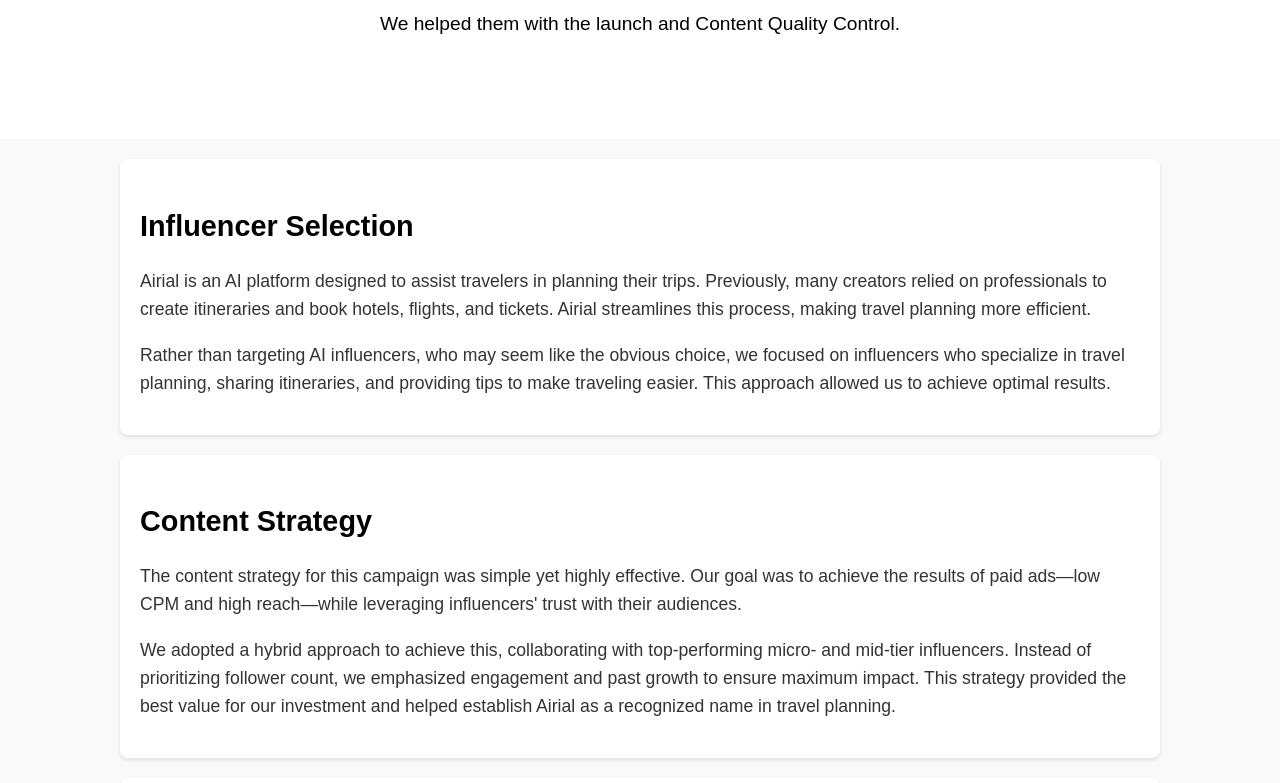
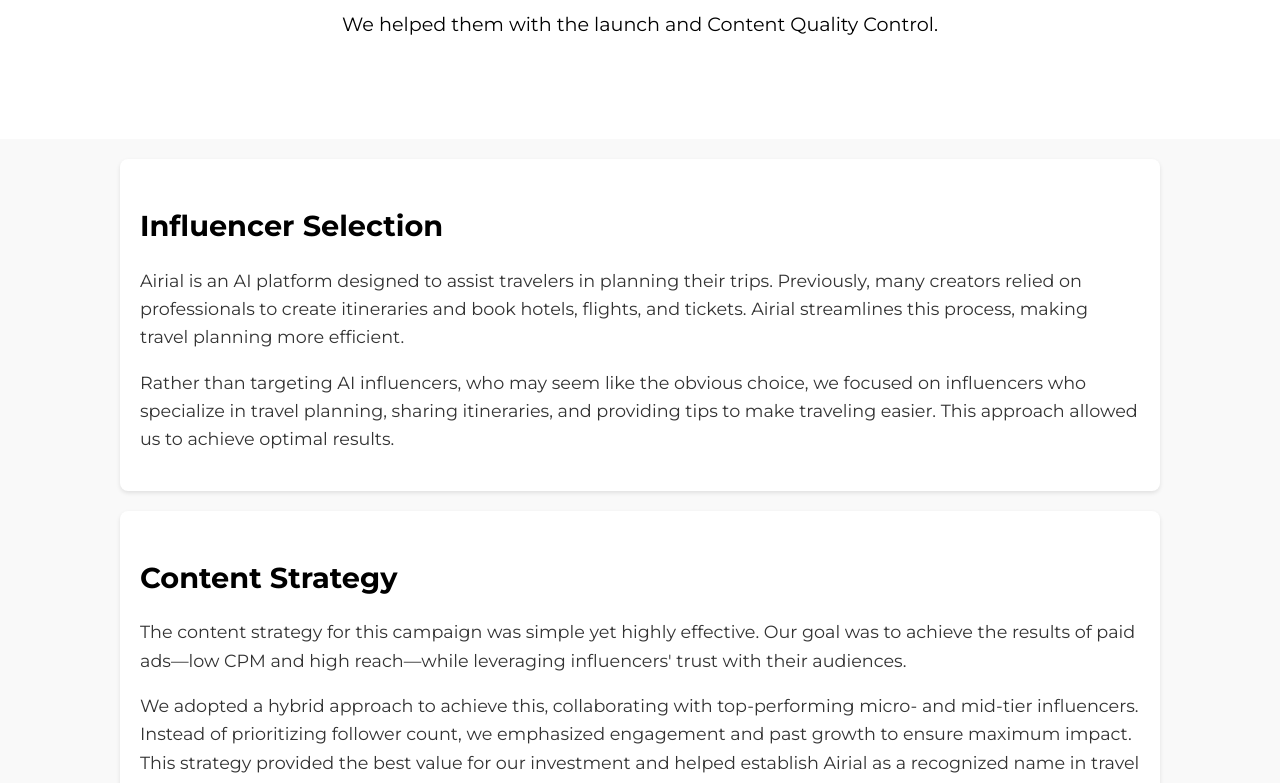
Before and after one commit to ghosthacker752/website, a plain HTML site: page sucesscase02.html in a window 1280 px wide. Shown: the part 215-998 px from the top of the page. Drawn offline with Linux system fonts and the light colour scheme.

Commit message:
sucesscase02.html

```diff
--- a/sucesscase02.html
+++ b/sucesscase02.html
@@ -3,6 +3,12 @@
     <meta charset="UTF-8">
     <meta name="viewport" content="width=device-width, initial-scale=1.0">
     <title>Success Case - Airial</title>
+    <!--
+    - google font link
+  -->
+  <link rel="preconnect" href="https://fonts.googleapis.com">
+<link rel="preconnect" href="https://fonts.gstatic.com" crossorigin>
+<link href="https://fonts.googleapis.com/css2?family=Montserrat:ital,wght@0,100..900;1,100..900&display=swap" rel="stylesheet">
     <link rel="stylesheet" href="sucess.css">
   </head>
   <body>
```
